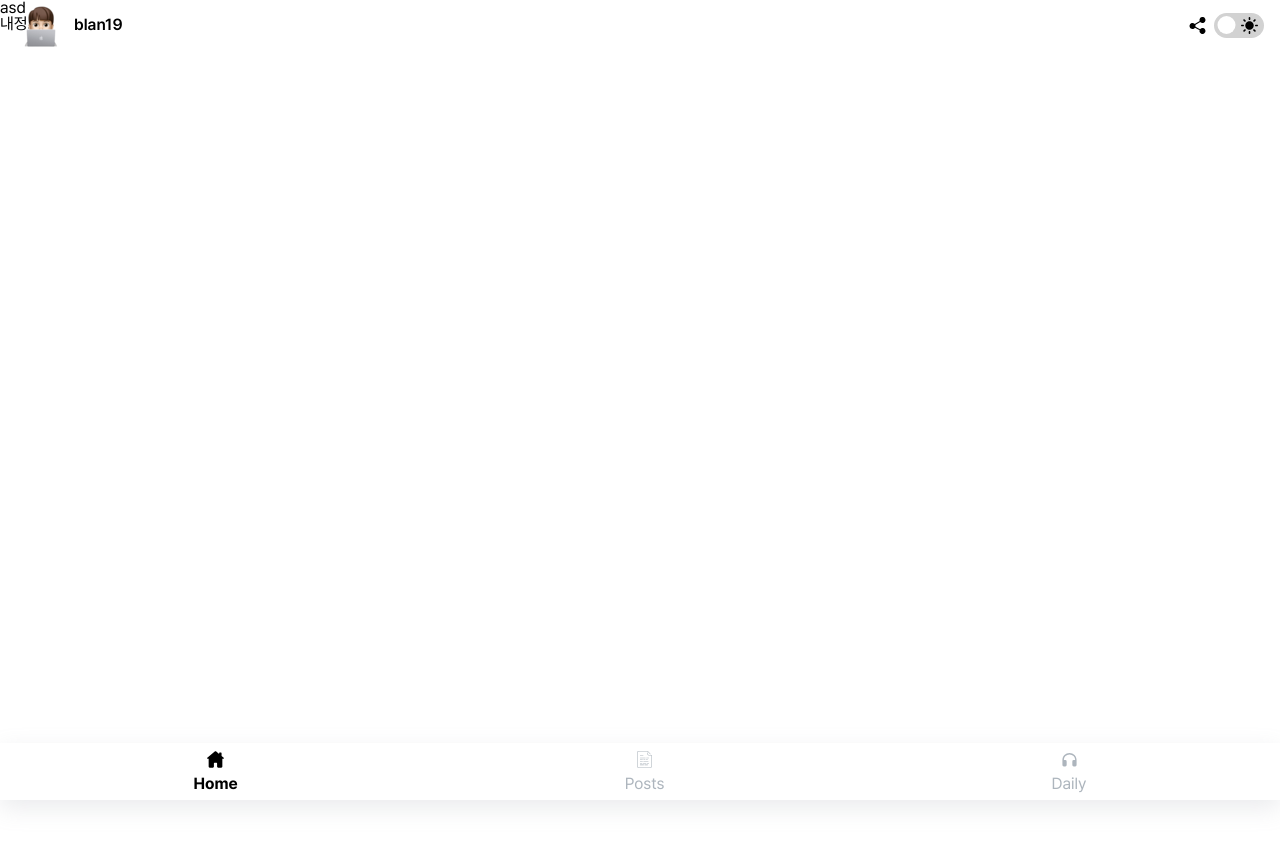
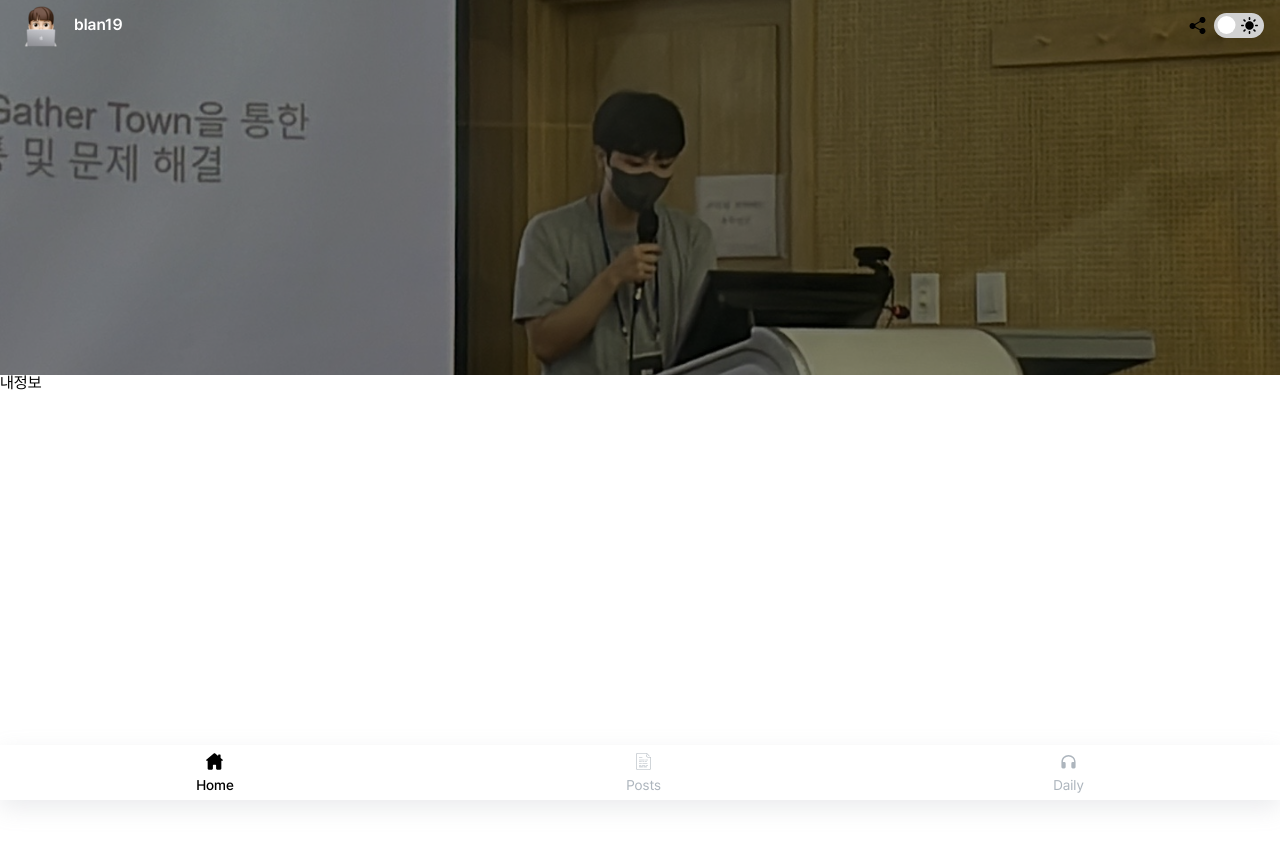
Before and after one commit to blan19/blan19.com, a Next.js app: page / in a window 1280 px wide. Shown: the top 844 px of the page. Before the commit the page ends 800 px from the top, so only its background shows below. Built offline with nearby package versions, Linux system fonts and the light colour scheme.

Commit message:
design: update styles

```diff
--- a/components/banner.tsx
+++ b/components/banner.tsx
@@ -1,14 +1,23 @@
+import Image from "next/image";
 import styled from "styled-components";
 import src from "../public/images/banner.JPG";
 
 const Banner = () => {
   return (
     <Base>
-      <h1>asd</h1>
+      <Image src={src} alt="배너" layout="fill" objectFit="cover" />
     </Base>
   );
 };
 
 export default Banner;
 
-const Base = styled.section``;
+const Base = styled.section`
+  width: 100%;
+  height: 23.438rem;
+  background-color: rgba(0, 0, 0, 0.5);
+  position: relative;
+  img {
+    z-index: -1;
+  }
+`;
--- a/components/layout/footer.tsx
+++ b/components/layout/footer.tsx
@@ -48,14 +48,15 @@
   display: flex;
   align-items: center;
   justify-content: space-around;
+  box-shadow: rgba(149, 157, 165, 0.2) 0px 8px 24px;
   color: ${({ theme }) => theme.colors.gray_1};
-  fill: ${({ theme }) => theme.colors.gray_1};
+  font-size: ${({ theme }) => theme.fontSize.body2r_mobile};
+  font-weight: 400;
   .active {
     fill: ${({ theme }) => theme.colors.font};
     color: ${({ theme }) => theme.colors.font};
-    font-weight: bold;
+    font-weight: 500;
   }
-  box-shadow: rgba(149, 157, 165, 0.2) 0px 8px 24px;
 `;
 
 const NavLinkOutline = styled.div`
@@ -64,6 +65,7 @@
   align-items: center;
   padding: 0.5rem 0;
   gap: 0.5rem;
+  fill: ${({ theme }) => theme.colors.gray_1};
   cursor: pointer;
   &:hover {
     fill: ${({ theme }) => theme.colors.font};
--- a/components/layout/header.tsx
+++ b/components/layout/header.tsx
@@ -20,7 +20,12 @@
         <HeaderWrapper>
           <LogoOutline onClick={() => router.push("/")}>
             <Image src={src} alt="profile" />
-            <Typography as="span" size="subtitle3_mobile" weight="semiBold">
+            <Typography
+              as="span"
+              size="subtitle3_mobile"
+              weight="semiBold"
+              color="white"
+            >
               blan19
             </Typography>
           </LogoOutline>
--- a/components/layout/index.tsx
+++ b/components/layout/index.tsx
@@ -1,6 +1,7 @@
 import Footer from "./footer";
 import Header from "./header";
 import type { ReactNode } from "react";
+import styled from "styled-components";
 
 interface Props {
   children: ReactNode;
@@ -10,10 +11,14 @@
   return (
     <>
       <Header />
-      <main>{children}</main>
+      <Base>{children}</Base>
       <Footer />
     </>
   );
 };
 
 export default Layout;
+
+const Base = styled.main`
+  height: 100%;
+`;
--- a/constants/theme.ts
+++ b/constants/theme.ts
@@ -8,6 +8,7 @@
     black: "#000",
     white: "#fff",
     font: "#000",
+    bg: "#fff",
   },
   fontSize: {
     // title
@@ -56,6 +57,7 @@
     black: "#000",
     white: "#fff",
     font: "#fff",
+    bg: "#000",
   },
   fontSize: {
     // title
--- a/styles/globalStyles.ts
+++ b/styles/globalStyles.ts
@@ -46,6 +46,11 @@
 
   html, body {
     font-family: 'Pretendard';
+    height: 100%;
+  }
+
+  #__next {
+    height: 100%;
   }
 
   * {
--- a/types/styled.d.ts
+++ b/types/styled.d.ts
@@ -9,6 +9,7 @@
       black: string;
       white: string;
       font: string;
+      bg: string;
     };
     fontSize: {
       title_mobile: string;
```
